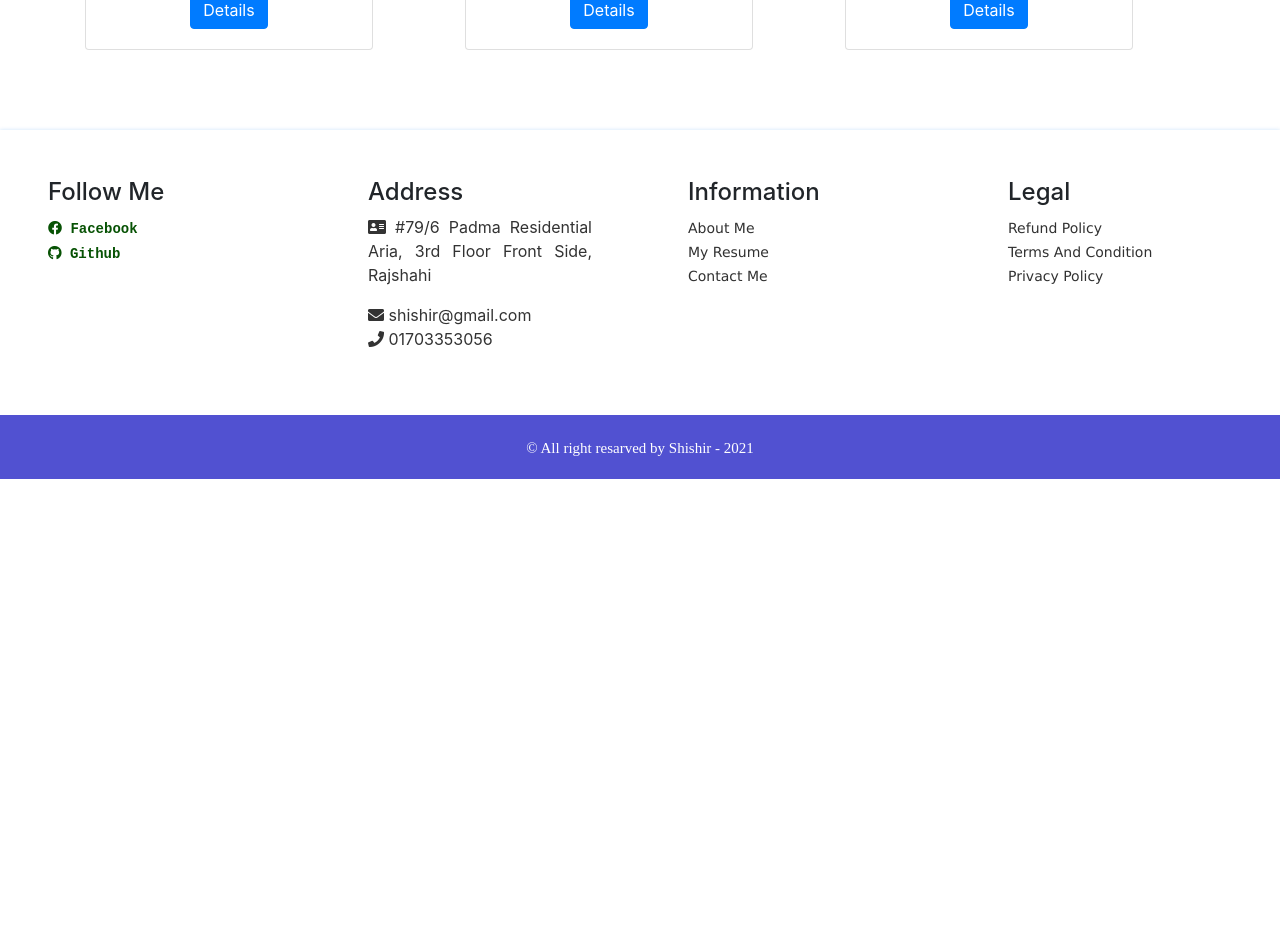
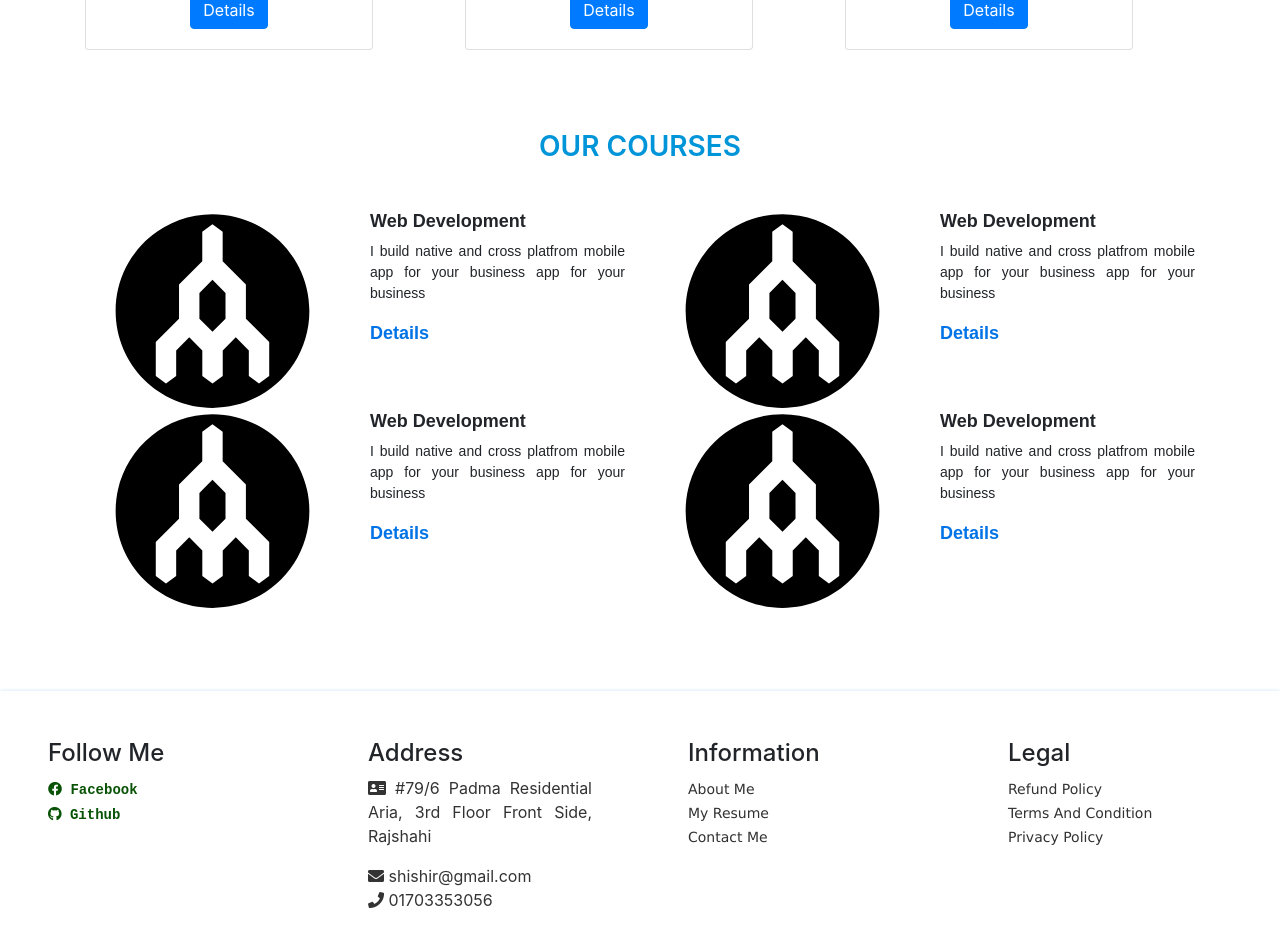
Before and after one commit to Engg-Shishir/react-frontend-01-01-2021-, a React (Create React App) app: page / in a window 1280 px wide. Shown: the part 2560-3487 px from the top of the page. Before the commit the page ends 3039 px from the top, so only its background shows below. Built offline with nearby package versions, Linux system fonts and the light colour scheme.

Commit message:
Course component

```diff
--- a/src/App.js
+++ b/src/App.js
@@ -12,6 +12,7 @@ import Services from './components/Services/Services';
 import Analysis from './components/Analysis/Analysis';
 import Summary from './components/Summary/Summary';
 import RecentProject from './components/RecentProject/RecentProject';
+import Course from './components/Course/Course';
 
 function App() {
   return (
@@ -22,6 +23,7 @@ function App() {
       <Analysis/>
       <Summary/>
       <RecentProject/>
+      <Course/>
       <Footer/>
     </Router>
   );
--- a/src/asset/css/custom.css
+++ b/src/asset/css/custom.css
@@ -235,3 +235,35 @@
   color: rgb(75, 73, 73);
   font-family:Georgia, 'Times New Roman', Times, serif;
 }
+
+
+
+
+
+/* ================== Course section ===================== */
+.courseImg{
+  width: 100%;
+  }
+  .courseTitle{
+      font-family: 'Montserreat',sans-serif;
+      font-size: 18px;
+      font-weight: 600;
+  }
+
+  .courseDes{
+      font-family: 'Raleway',sans-serif;
+      font-size: 14px;
+      font-weight: 400;
+  }
+
+  .courseDetails{
+      color: #0073E6;
+      text-decoration: none;
+      font-family: 'Raleway',sans-serif;
+      font-size: 18px;
+      font-weight: 600;
+  }
+
+  .courseDetails:hover{
+      text-decoration: none;
+  }
--- /dev/null
+++ b/src/components/Course/Course.js
@@ -0,0 +1,74 @@
+import React, {Component,Fragment} from 'react';
+import {Col, Container, Row} from "react-bootstrap";
+import { Link } from 'react-router-dom';
+import CardTwo from '../../asset/images/card/two.svg';
+
+class Course extends Component {
+    render() {
+        return (
+            <Fragment>
+                    <Container className="text-center">
+                        <h1 className="Title">OUR COURSES</h1>
+                        <Row>
+                            <Col lg={6} md={12} sm={12}>
+                                <Row>
+                                    <Col lg={6} md={6} sm={12}>
+                                        <img height="200px" width="200px" className="courseImg" src={CardTwo}/>
+                                    </Col>
+                                    <Col lg={6} md={6} sm={12}>
+                                        <h5 className="text-justify courseTitle">Web Development</h5>
+                                        <p className="text-justify courseDes">I build native and cross platfrom mobile app for your business app for your business</p>
+                                        <Link  className="courseDetails float-left" to="/CourseDetails">Details</Link>
+                                    </Col>
+                                </Row>
+                            </Col>
+                            <Col lg={6} md={12} sm={12}>
+                                <Row>
+                                    <Col lg={6} md={6} sm={12}>
+                                        <img height="200px" width="200px" className="courseImg"  src={CardTwo}/>
+                                    </Col>
+                                    <Col lg={6} md={6} sm={12}>
+                                        <h5 className="text-justify courseTitle">Web Development</h5>
+                                        <p className="text-justify courseDes" >I build native and cross platfrom mobile app for your business app for your business</p>
+                                        <Link  className="courseDetails float-left" to="/CourseDetails">Details</Link>
+                                    </Col>
+                                </Row>
+                            </Col>
+
+
+                            <Col lg={6} md={12} sm={12}>
+                                <Row>
+                                    <Col lg={6} md={6} sm={12}>
+                                        <img height="200px" width="200px" className="courseImg"  src={CardTwo}/>
+                                    </Col>
+                                    <Col lg={6} md={6} sm={12}>
+                                        <h5 className="text-justify courseTitle">Web Development</h5>
+                                        <p className="text-justify courseDes" >I build native and cross platfrom mobile app for your business app for your business</p>
+                                        <Link  className="courseDetails float-left" to="/CourseDetails">Details</Link>
+                                    </Col>
+                                </Row>
+                            </Col>
+
+
+                            <Col lg={6} md={12} sm={12}>
+                                <Row>
+                                    <Col lg={6} md={6} sm={12}>
+                                        <img height="200px" width="200px" className="courseImg"  src={CardTwo} />
+                                    </Col>
+                                    <Col lg={6} md={6} sm={12}>
+                                        <h5 className="text-justify courseTitle">Web Development</h5>
+                                        <p className="text-justify courseDes" >I build native and cross platfrom mobile app for your business app for your business</p>
+                                        <Link  className="courseDetails float-left" to="/CourseDetails">Details</Link>
+                                    </Col>
+                                </Row>
+                            </Col>
+
+
+                        </Row>
+                    </Container>
+            </Fragment>
+        );
+    }
+}
+
+export default Course;
```
Also changed, not shown: 1 other file (tests, documents, lock files or other folders).
